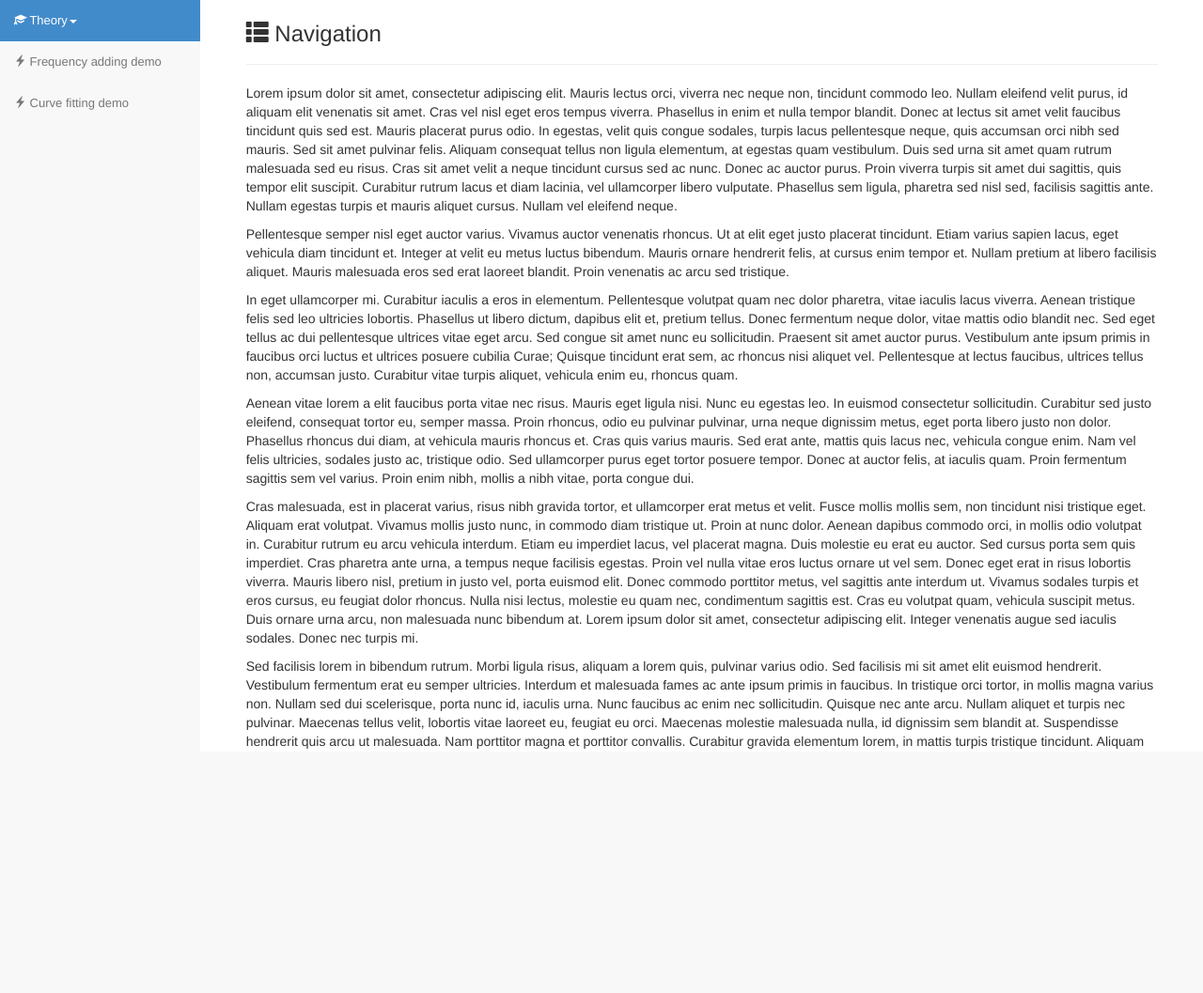
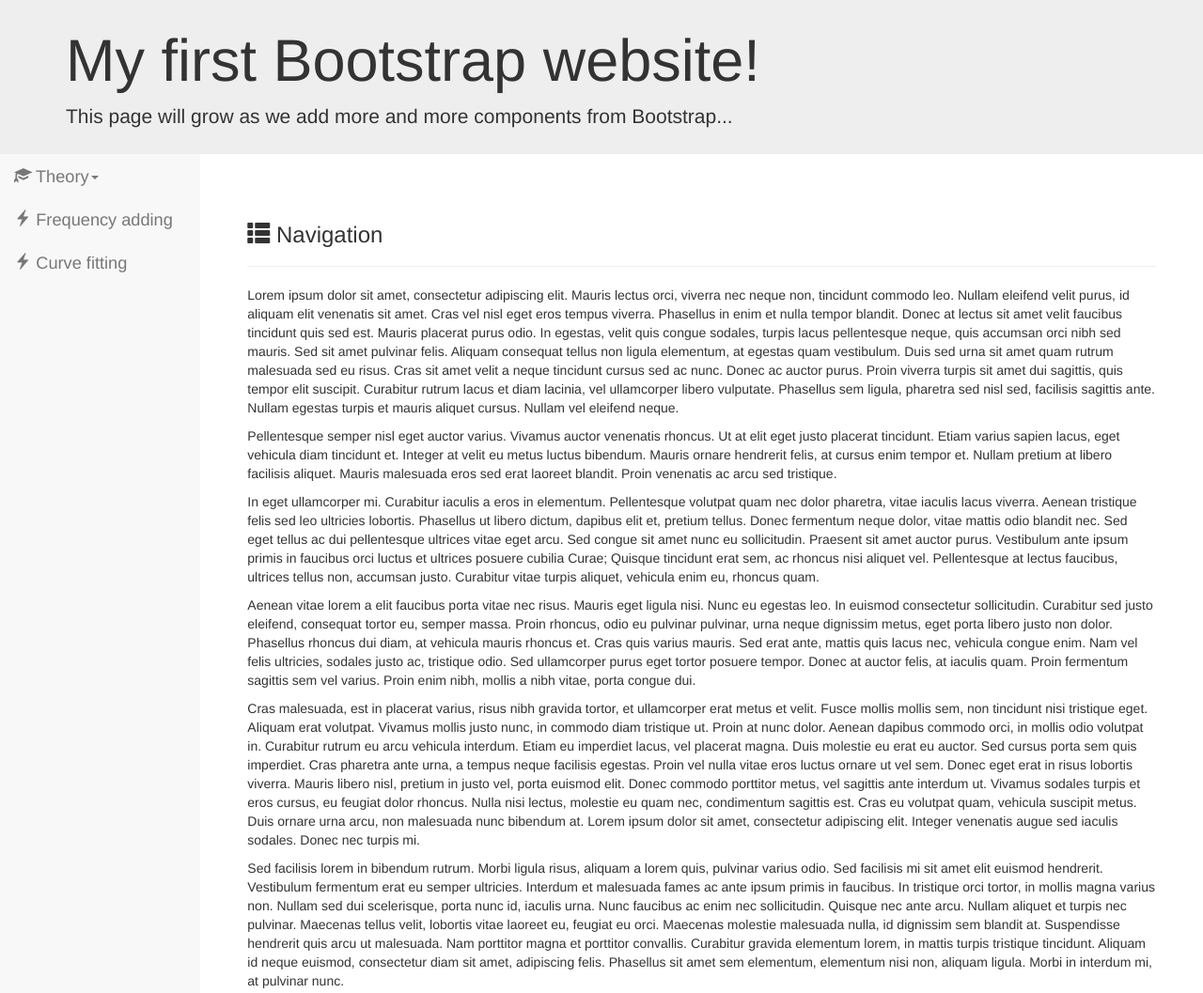
Before and after one commit to vladamakaric/fourierEdu, a plain HTML site: page index.html in a window 1280 px wide. Shown: the top 1057 px of the page at 94% size. Before the commit the page ends 800 px from the top, so only its background shows below. Drawn offline with nearby package versions, Linux system fonts and the light colour scheme.

Commit message:
basis works

```diff
--- a/custom.css
+++ b/custom.css
@@ -1,36 +1,41 @@
-/*dodatni stilovi */
+html,body{
+	background-color: #f8f8f8;
+}
+.jumbotron{
 
-/* make sidebar nav vertical */
+	margin: 0;
+	padding: 10px;
+
+}
+  .affix-content .page-header{
+    margin-top: 0;
+  }
+  .affix-content{
+    background-color:white;
+	padding: 50px;
+  }
+
 @media (min-width: 768px){
   .affix-content .container {
     width: 700px;
   }
 
-  html,body{
-    background-color: #f8f8f8;
-    height: 100%;
-    overflow: hidden;
+
+  .sidebar-nav{
+	  width: 100%;
   }
-    .affix-content .container .page-header{
-    margin-top: 100;
-  }
-  .sidebar-nav{
-        position:fixed;
-        width:100%;
-  }
+
   .affix-sidebar{
     padding-right:0;
     font-size:small;
     padding-left: 0;
   }
-  .affix-row, .affix-container, .affix-content{
-    height: 100%;
+
+  .affix-row, .affix-content{
     margin-left: 0;
     margin-right: 0;
   }
-  .affix-content{
-    background-color:white;
-  }
+
   .sidebar-nav .navbar .navbar-collapse {
     padding: 0;
     max-height: none;
@@ -40,19 +45,32 @@
     margin-bottom:0;
     border:0;
   }
+
   .sidebar-nav .navbar ul {
     float: none;
     display: block;
   }
+
   .sidebar-nav .navbar li {
     float: none;
     display: block;
   }
+
   .sidebar-nav .navbar li a {
+    float: none;
     padding-top: 12px;
     padding-bottom: 12px;
   }
-}
+
+  .side-link{
+	font-size: 1.4em;
+  }
+
+  .nav-list{
+	font-size: 1.2em;
+  }
+
+/*}
 
 @media (min-width: 769px){
   .affix-content .container {
@@ -106,4 +124,7 @@
     background-color: #428bca;
     color: white;
   }
-}
+  .sidebar-nav .navbar li a > .caret {
+    margin-top: 8px;
+  }
+}*/
--- a/index.html
+++ b/index.html
@@ -3,7 +3,7 @@
 <head>
     <meta charset="utf-8">
 	<meta name="viewport" content="width=device-width, initial-scale=1.0">
-    <title>My Website</title>
+    <title>Fourier edu</title>
 	<link href="bootstrap-3.3.2-dist/css/bootstrap.min.css" rel = "stylesheet">
 	<link href="custom.css" rel = "stylesheet">
 </head>
@@ -11,6 +11,13 @@
 <body>
 
 <!---------------------------------------------------->
+	  <div class ="jumbotron">
+		  <div class ="container">
+    <h1>My first Bootstrap website!</h1>
+    <p>This page will grow as we add more and more components from Bootstrap...</p>
+</div>
+		</div>
+
 <div class="row affix-row">
     <div class="col-sm-3 col-md-2 affix-sidebar">
 		<div class="sidebar-nav">
@@ -27,7 +34,7 @@
     <div class="navbar-collapse collapse sidebar-navbar-collapse">
       <ul class="nav navbar-nav" id="sidenav01">
         <li >
-          <a href="#" data-toggle="collapse" data-target="#toggleDemo2" data-parent="#sidenav01" class="collapsed">
+          <a href="#" data-toggle="collapse" data-target="#toggleDemo2" data-parent="#sidenav01" class="collapsed side-link">
           <span class="glyphicon glyphicon-education"></span> Theory<span class="caret"></span>
           </a>
           <div class="collapse" id="toggleDemo2" style="height: 0px;">
@@ -38,19 +45,18 @@
             </ul>
           </div>
         </li>
-        <li><a href="#"><span class="glyphicon glyphicon-flash"></span> Frequency adding demo</a></li>
-        <li><a href="#"><span class="glyphicon glyphicon-flash"></span> Curve fitting demo </a></li>
+        <li><a href="#" class ="side-link"><span class="glyphicon glyphicon-flash"></span> Frequency adding </a></li>
+        <li><a href="#" class ="side-link"><span class="glyphicon glyphicon-flash"></span> Curve fitting </a></li>
       </ul>
       </div><!--/.nav-collapse -->
     </div>
   </div>
 	</div>
 	<div class="col-sm-9 col-md-10 affix-content">
-		<div class="container">
 
 				<div class="page-header">
-	<h3><span class="glyphicon glyphicon-th-list"></span> Navigation</h3>
-</div>
+					<h3><span class="glyphicon glyphicon-th-list"></span> Navigation</h3>
+				</div>
 <p>Lorem ipsum dolor sit amet, consectetur adipiscing elit. Mauris lectus orci, viverra nec neque non, tincidunt commodo leo. Nullam eleifend velit purus, id aliquam elit venenatis sit amet. Cras vel nisl eget eros tempus viverra. Phasellus in enim et nulla tempor blandit. Donec at lectus sit amet velit faucibus tincidunt quis sed est. Mauris placerat purus odio. In egestas, velit quis congue sodales, turpis lacus pellentesque neque, quis accumsan orci nibh sed mauris. Sed sit amet pulvinar felis. Aliquam consequat tellus non ligula elementum, at egestas quam vestibulum.
 Duis sed urna sit amet quam rutrum malesuada sed eu risus. Cras sit amet velit a neque tincidunt cursus sed ac nunc. Donec ac auctor purus. Proin viverra turpis sit amet dui sagittis, quis tempor elit suscipit. Curabitur rutrum lacus et diam lacinia, vel ullamcorper libero vulputate. Phasellus sem ligula, pharetra sed nisl sed, facilisis sagittis ante. Nullam egestas turpis et mauris aliquet cursus. Nullam vel eleifend neque.</p>
 <p>Pellentesque semper nisl eget auctor varius. Vivamus auctor venenatis rhoncus. Ut at elit eget justo placerat tincidunt. Etiam varius sapien lacus, eget vehicula diam tincidunt et. Integer at velit eu metus luctus bibendum. Mauris ornare hendrerit felis, at cursus enim tempor et. Nullam pretium at libero facilisis aliquet. Mauris malesuada eros sed erat laoreet blandit. Proin venenatis ac arcu sed tristique.</p>
@@ -62,7 +68,6 @@
 Quisque nec ante arcu. Nullam aliquet et turpis nec pulvinar. Maecenas tellus velit, lobortis vitae laoreet eu, feugiat eu orci. Maecenas molestie malesuada nulla, id dignissim sem blandit at. Suspendisse hendrerit quis arcu ut malesuada. Nam porttitor magna et porttitor convallis. Curabitur gravida elementum lorem, in mattis turpis tristique tincidunt. Aliquam id neque euismod, consectetur diam sit amet, adipiscing felis. Phasellus sit amet sem elementum, elementum nisi non, aliquam ligula. Morbi in interdum mi, at pulvinar nunc.</p>
 <p>Praesent aliquet, sapien id pulvinar auctor, elit nisl imperdiet elit, id mattis felis lacus a neque. Fusce ullamcorper, urna vitae mollis tempus, sapien urna aliquam neque, sed dignissim nunc mauris sed nisi. Mauris malesuada congue mauris. Aenean vel justo tincidunt, euismod dolor ut, mattis purus. Vivamus eget adipiscing augue. Curabitur et neque faucibus nunc porta ultrices eu ut justo. Nam eu quam et urna consectetur convallis. Integer at fringilla erat, ut molestie nulla. Maecenas rutrum justo ut lectus gravida, vitae eleifend nulla ullamcorper. Sed consequat sit amet purus id congue. Integer condimentum, odio non pellentesque posuere, eros nisi porttitor nunc, ac laoreet nibh quam eu eros. Sed quis massa posuere, gravida erat non, varius turpis. Morbi venenatis vestibulum vulputate. Vestibulum arcu mauris, commodo commodo ligula nec, molestie blandit neque. Nulla imperdiet, massa nec placerat iaculis, odio lacus aliquam dui, eu vehicula velit dolor et augue.</p>
 
-		</div>
 	</div>
 </div>
 <!-- javascript -->
```
